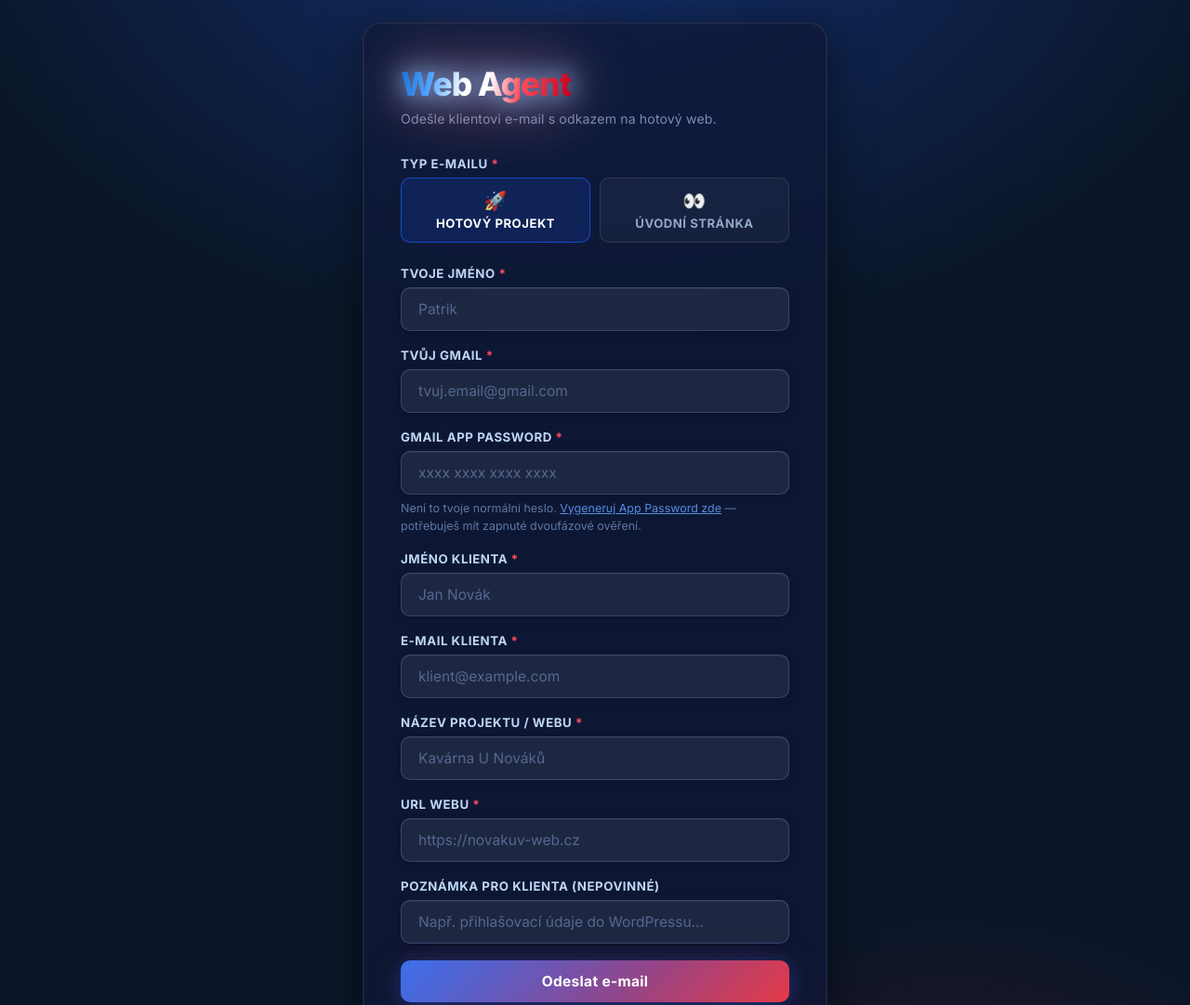
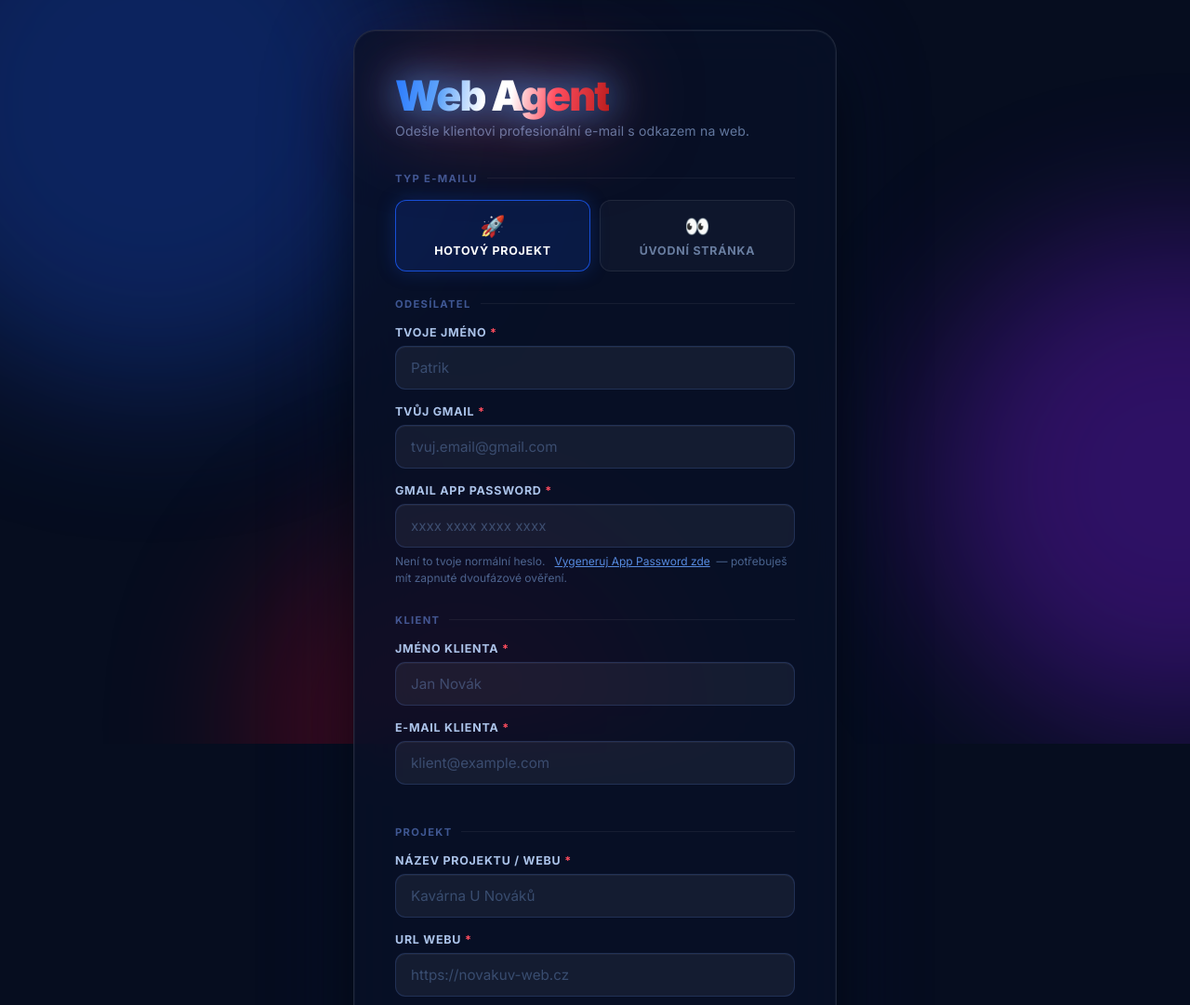
Before and after one commit to patrikkaleja2002-rgb/web-agent, a website: page public/index.html in a window 1280 px wide. Shown: the top 1081 px of the page at 93% size. Drawn offline with Linux system fonts and the light colour scheme.

Commit message:
Major visual redesign - animated bg, stronger card, section grouping

```diff
--- a/public/index.html
+++ b/public/index.html
@@ -3,244 +3,277 @@
 <head>
   <meta charset="UTF-8" />
   <meta name="viewport" content="width=device-width, initial-scale=1.0" />
-  <title>Web Agent – Odeslání webu klientovi</title>
+  <title>Web Agent</title>
   <style>
-    @import url('https://fonts.googleapis.com/css2?family=Inter:wght@400;500;600;700;800&display=swap');
+    @import url('https://fonts.googleapis.com/css2?family=Inter:wght@400;500;600;700;800;900&display=swap');
 
     *, *::before, *::after { box-sizing: border-box; margin: 0; padding: 0; }
 
     body {
-      font-family: 'Inter', -apple-system, BlinkMacSystemFont, sans-serif;
-      background: #0a1628;
+      font-family: 'Inter', sans-serif;
+      background: #060d1f;
       min-height: 100vh;
       display: flex;
       align-items: center;
       justify-content: center;
-      padding: 24px;
-      background-image:
-        radial-gradient(ellipse 80% 60% at 50% -10%, rgba(30, 80, 200, 0.45) 0%, transparent 70%),
-        radial-gradient(ellipse 50% 40% at 80% 110%, rgba(180, 20, 30, 0.2) 0%, transparent 60%);
+      padding: 32px 16px;
+      overflow-x: hidden;
     }
 
-    .card {
-      background: rgba(15, 25, 55, 0.75);
-      backdrop-filter: blur(20px);
-      -webkit-backdrop-filter: blur(20px);
-      border: 1px solid rgba(255,255,255,0.08);
-      border-radius: 20px;
-      box-shadow:
-        0 8px 48px rgba(0,0,0,0.5),
-        0 0 0 1px rgba(255,255,255,0.04) inset;
-      padding: 44px 40px;
-      width: 100%;
-      max-width: 500px;
+    /* ── Animované pozadí ── */
+    .bg {
+      position: fixed;
+      inset: 0;
+      pointer-events: none;
+      z-index: 0;
+      overflow: hidden;
+    }
+    .orb {
+      position: absolute;
+      border-radius: 50%;
+      filter: blur(80px);
+      opacity: 0.35;
+      animation: drift 12s ease-in-out infinite alternate;
+    }
+    .orb1 { width: 600px; height: 600px; background: #1a4fd4; top: -200px; left: -150px; animation-delay: 0s; }
+    .orb2 { width: 500px; height: 500px; background: #7c1ae8; top: 30%; right: -200px; animation-delay: -4s; }
+    .orb3 { width: 400px; height: 400px; background: #c0001a; bottom: -150px; left: 20%; animation-delay: -8s; }
+    @keyframes drift {
+      from { transform: translate(0, 0) scale(1); }
+      to   { transform: translate(40px, 30px) scale(1.08); }
     }
 
-    /* ── Nadpis v barvách české vlajky ── */
-    .logo {
-      display: flex;
-      align-items: baseline;
-      gap: 0;
-      margin-bottom: 8px;
+    /* ── Karta ── */
+    .card {
+      position: relative;
+      z-index: 1;
+      background: rgba(8, 16, 40, 0.82);
+      backdrop-filter: blur(32px);
+      -webkit-backdrop-filter: blur(32px);
+      border: 1px solid rgba(255,255,255,0.1);
+      border-radius: 24px;
+      box-shadow:
+        0 0 0 1px rgba(255,255,255,0.04) inset,
+        0 32px 80px rgba(0,0,0,0.7),
+        0 0 120px rgba(26,79,212,0.12);
+      padding: 48px 44px;
+      width: 100%;
+      max-width: 520px;
     }
 
+    /* ── Logo ── */
+    .logo-wrap { margin-bottom: 6px; }
     .logo-text {
-      font-size: 2.2rem;
-      font-weight: 800;
-      letter-spacing: -1px;
-      background: linear-gradient(100deg,
-        #1a6fd4 0%,
-        #4fa3ff 18%,
-        #ffffff 38%,
-        #ffffff 52%,
-        #ff4d5e 70%,
-        #c0001a 100%
-      );
+      font-size: 2.8rem;
+      font-weight: 900;
+      letter-spacing: -2px;
+      line-height: 1;
+      background: linear-gradient(100deg, #2979ff 0%, #60a5fa 22%, #ffffff 42%, #ffffff 54%, #ff4d5e 74%, #b91c1c 100%);
       -webkit-background-clip: text;
       -webkit-text-fill-color: transparent;
       background-clip: text;
-      filter:
-        drop-shadow(0 0 12px rgba(80, 160, 255, 0.7))
-        drop-shadow(0 0 28px rgba(255, 77, 94, 0.45))
-        drop-shadow(0 0 6px rgba(255,255,255,0.3));
-      animation: pulse-glow 3s ease-in-out infinite;
+      animation: glow 3s ease-in-out infinite;
     }
-
-    @keyframes pulse-glow {
-      0%, 100% {
-        filter:
-          drop-shadow(0 0 10px rgba(80, 160, 255, 0.65))
-          drop-shadow(0 0 24px rgba(255, 77, 94, 0.4))
-          drop-shadow(0 0 5px rgba(255,255,255,0.25));
+    @keyframes glow {
+      0%,100% { filter: drop-shadow(0 0 14px rgba(80,160,255,.7)) drop-shadow(0 0 30px rgba(255,77,94,.4)); }
+      50%      { filter: drop-shadow(0 0 22px rgba(80,160,255,1))  drop-shadow(0 0 50px rgba(255,77,94,.65)); }
     }
-      50% {
-        filter:
-          drop-shadow(0 0 18px rgba(80, 160, 255, 0.9))
-          drop-shadow(0 0 40px rgba(255, 77, 94, 0.6))
-          drop-shadow(0 0 12px rgba(255,255,255,0.5));
-      }
-    }
-
     .subtitle {
       font-size: 0.88rem;
-      color: rgba(180, 200, 240, 0.65);
-      margin-bottom: 32px;
+      color: rgba(160,190,240,0.6);
+      margin-bottom: 36px;
       letter-spacing: 0.01em;
     }
 
-    /* ── Oddělovač sekce ── */
-    .section-divider {
-      border: none;
-      border-top: 1px solid rgba(255,255,255,0.07);
-      margin: 6px 0 22px;
+    /* ── Sekce ── */
+    .section {
+      margin-bottom: 28px;
+    }
+    .section-title {
+      font-size: 0.7rem;
+      font-weight: 700;
+      letter-spacing: 0.12em;
+      text-transform: uppercase;
+      color: rgba(120,160,255,0.5);
+      margin-bottom: 16px;
+      display: flex;
+      align-items: center;
+      gap: 10px;
+    }
+    .section-title::after {
+      content: '';
+      flex: 1;
+      height: 1px;
+      background: rgba(255,255,255,0.06);
     }
 
-    .section-label {
-      font-size: 0.72rem;
-      font-weight: 600;
-      letter-spacing: 0.1em;
+    /* ── Přepínač ── */
+    .type-switch {
+      display: grid;
+      grid-template-columns: 1fr 1fr;
+      gap: 10px;
+      margin-bottom: 28px;
+    }
+    .type-btn {
+      cursor: pointer;
+      padding: 14px 10px;
+      border-radius: 12px;
+      border: 1.5px solid rgba(255,255,255,0.08);
+      background: rgba(255,255,255,0.03);
+      text-align: center;
+      transition: all 0.22s;
+      user-select: none;
+    }
+    .type-btn .icon { font-size: 22px; margin-bottom: 6px; }
+    .type-btn .label {
+      font-size: 0.78rem;
+      font-weight: 700;
+      letter-spacing: 0.06em;
       text-transform: uppercase;
-      color: rgba(150,180,240,0.5);
-      margin-bottom: 14px;
+      color: rgba(180,210,255,0.55);
+      transition: color 0.22s;
+    }
+    .type-btn.active-done {
+      border-color: rgba(26,86,232,0.9);
+      background: rgba(26,86,232,0.16);
+      box-shadow: 0 0 20px rgba(26,86,232,0.25);
+    }
+    .type-btn.active-done .label { color: #fff; }
+    .type-btn.active-demo {
+      border-color: rgba(124,58,237,0.9);
+      background: rgba(124,58,237,0.16);
+      box-shadow: 0 0 20px rgba(124,58,237,0.25);
+    }
+    .type-btn.active-demo .label { color: #fff; }
+
+    /* ── Pole ── */
+    label {
+      display: block;
+      font-size: 0.78rem;
+      font-weight: 700;
+      color: rgba(190,215,255,0.9);
+      margin-bottom: 7px;
+      letter-spacing: 0.06em;
+      text-transform: uppercase;
+    }
+    .required::after { content: " *"; color: #ff4d5e; }
+
+    input {
+      width: 100%;
+      padding: 13px 16px;
+      background: rgba(255,255,255,0.055);
+      border: 1.5px solid rgba(100,150,255,0.18);
+      border-radius: 11px;
+      font-size: 0.95rem;
+      font-family: inherit;
+      color: #fff;
+      outline: none;
+      margin-bottom: 16px;
+      transition: all 0.2s;
+      box-shadow: inset 0 1px 0 rgba(255,255,255,0.05);
+    }
+    input::placeholder { color: rgba(130,170,230,0.35); }
+    input:hover { border-color: rgba(100,150,255,0.38); background: rgba(255,255,255,0.075); }
+    input:focus {
+      border-color: rgba(80,140,255,0.85);
+      background: rgba(20,50,140,0.22);
+      box-shadow: 0 0 0 3px rgba(70,120,255,0.18), 0 0 28px rgba(70,120,255,0.1);
     }
 
-    label {
-      display: block;
-      font-size: 0.83rem;
-      font-weight: 700;
-      color: rgba(200, 225, 255, 0.95);
-      margin-bottom: 7px;
-      letter-spacing: 0.04em;
-      text-transform: uppercase;
+    .hint {
+      margin-top: -10px;
+      margin-bottom: 16px;
+      font-size: 0.75rem;
+      color: rgba(130,170,230,0.55);
+      line-height: 1.55;
     }
+    .hint a { color: rgba(100,160,255,0.85); text-decoration: underline; }
 
-    .required::after {
-      content: " *";
-      color: #ff4d5e;
-    }
-
-    input, textarea {
-      width: 100%;
-      padding: 13px 18px;
-      background: rgba(255,255,255,0.07);
-      border: 1.5px solid rgba(120, 170, 255, 0.25);
-      border-radius: 10px;
-      font-size: 0.97rem;
-      font-family: inherit;
-      color: #ffffff;
-      transition: border-color 0.2s, box-shadow 0.2s, background 0.2s;
-      outline: none;
-      margin-bottom: 18px;
-      box-shadow: 0 2px 8px rgba(0,0,0,0.2), inset 0 1px 0 rgba(255,255,255,0.06);
-    }
-
-    input::placeholder, textarea::placeholder {
-      color: rgba(150, 185, 240, 0.45);
-    }
-
-    input:hover, textarea:hover {
-      border-color: rgba(120, 170, 255, 0.5);
-      background: rgba(255,255,255,0.1);
-    }
-
-    input:focus, textarea:focus {
-      border-color: rgba(100, 160, 255, 0.85);
-      background: rgba(20, 50, 130, 0.25);
-      box-shadow: 0 0 0 3px rgba(80, 130, 255, 0.2), 0 0 24px rgba(80, 130, 255, 0.15);
-    }
-
-    textarea {
-      resize: vertical;
-      min-height: 80px;
-    }
-
+    /* ── Tlačítko ── */
     button {
       width: 100%;
-      padding: 13px;
-      background: linear-gradient(135deg, #1a56e8 0%, #e63946 100%);
+      padding: 15px;
+      background: linear-gradient(135deg, #1a56e8 0%, #7c1ae8 50%, #e63946 100%);
+      background-size: 200% 200%;
       color: #fff;
       border: none;
-      border-radius: 10px;
-      font-size: 0.97rem;
-      font-weight: 700;
+      border-radius: 12px;
+      font-size: 1rem;
+      font-weight: 800;
       font-family: inherit;
-      letter-spacing: 0.02em;
+      letter-spacing: 0.04em;
       cursor: pointer;
       position: relative;
-      transition: transform 0.15s, box-shadow 0.2s, opacity 0.2s;
-      box-shadow: 0 4px 20px rgba(26, 86, 232, 0.4), 0 0 40px rgba(230, 57, 70, 0.15);
+      overflow: hidden;
+      transition: transform 0.15s, box-shadow 0.2s;
+      box-shadow: 0 6px 28px rgba(26,86,232,0.45), 0 0 60px rgba(230,57,70,0.15);
+      animation: btn-shift 6s ease infinite;
+      margin-top: 8px;
     }
-
+    @keyframes btn-shift {
+      0%,100% { background-position: 0% 50%; }
+      50%      { background-position: 100% 50%; }
+    }
     button::before {
       content: '';
       position: absolute;
       inset: 0;
-      border-radius: 10px;
-      background: linear-gradient(135deg, rgba(255,255,255,0.15) 0%, transparent 60%);
+      background: linear-gradient(135deg, rgba(255,255,255,0.18) 0%, transparent 55%);
       pointer-events: none;
     }
+    button:hover:not(:disabled) {
+      transform: translateY(-2px);
+      box-shadow: 0 12px 40px rgba(26,86,232,0.6), 0 0 80px rgba(230,57,70,0.25);
+    }
+    button:active:not(:disabled) { transform: translateY(0); }
+    button:disabled { opacity: 0.4; cursor: not-allowed; transform: none; box-shadow: none; animation: none; }
 
-    button:hover:not(:disabled) {
-      transform: translateY(-1px);
-      box-shadow: 0 8px 30px rgba(26, 86, 232, 0.55), 0 0 60px rgba(230, 57, 70, 0.25);
-    }
-
-    button:active:not(:disabled) {
-      transform: translateY(0);
-    }
-
-    button:disabled {
-      opacity: 0.45;
-      cursor: not-allowed;
-      transform: none;
-      box-shadow: none;
-    }
-
+    /* ── Status ── */
     #status {
       margin-top: 16px;
-      padding: 12px 16px;
-      border-radius: 10px;
+      padding: 13px 18px;
+      border-radius: 12px;
       font-size: 0.88rem;
       display: none;
+      font-weight: 500;
     }
-
-    #status.success {
-      background: rgba(16, 185, 129, 0.12);
-      color: #6ee7b7;
-      border: 1px solid rgba(110, 231, 183, 0.25);
-    }
-
-    #status.error {
-      background: rgba(230, 57, 70, 0.1);
-      color: #fca5a5;
-      border: 1px solid rgba(252, 165, 165, 0.25);
-    }
+    #status.success { background: rgba(16,185,129,0.12); color: #6ee7b7; border: 1px solid rgba(110,231,183,0.22); }
+    #status.error   { background: rgba(230,57,70,0.1);   color: #fca5a5; border: 1px solid rgba(252,165,165,0.22); }
   </style>
 </head>
 <body>
+  <div class="bg">
+    <div class="orb orb1"></div>
+    <div class="orb orb2"></div>
+    <div class="orb orb3"></div>
+  </div>
+
   <div class="card">
-    <div class="logo">
+    <div class="logo-wrap">
       <span class="logo-text">Web Agent</span>
     </div>
-    <p class="subtitle">Odešle klientovi e-mail s odkazem na hotový web.</p>
+    <p class="subtitle">Odešle klientovi profesionální e-mail s odkazem na web.</p>
 
     <form id="sendForm">
 
-      <!-- Typ emailu -->
-      <label class="required">Typ e-mailu</label>
-      <div style="display:flex;gap:10px;margin-bottom:18px">
-        <label id="tab-done" onclick="setType('done')" style="flex:1;cursor:pointer;padding:12px;border-radius:10px;border:1.5px solid rgba(26,86,232,0.8);background:rgba(26,86,232,0.18);text-align:center;transition:all 0.2s">
-          <div style="font-size:20px;margin-bottom:4px">🚀</div>
-          <div style="color:#fff;font-size:0.82rem;font-weight:700;text-transform:uppercase;letter-spacing:0.04em">Hotový projekt</div>
-        </label>
-        <label id="tab-demo" onclick="setType('demo')" style="flex:1;cursor:pointer;padding:12px;border-radius:10px;border:1.5px solid rgba(255,255,255,0.1);background:rgba(255,255,255,0.04);text-align:center;transition:all 0.2s">
-          <div style="font-size:20px;margin-bottom:4px">👀</div>
-          <div style="color:rgba(200,225,255,0.7);font-size:0.82rem;font-weight:700;text-transform:uppercase;letter-spacing:0.04em">Úvodní stránka</div>
-        </label>
+      <!-- Typ -->
+      <div class="section-title">Typ e-mailu</div>
+      <div class="type-switch">
+        <div id="tab-done" class="type-btn active-done" onclick="setType('done')">
+          <div class="icon">🚀</div>
+          <div class="label">Hotový projekt</div>
+        </div>
+        <div id="tab-demo" class="type-btn" onclick="setType('demo')">
+          <div class="icon">👀</div>
+          <div class="label">Úvodní stránka</div>
+        </div>
       </div>
       <input type="hidden" id="emailType" value="done" />
 
       <!-- Odesílatel -->
+      <div class="section">
+        <div class="section-title">Odesílatel</div>
+
         <label class="required" for="senderName">Tvoje jméno</label>
         <input type="text" id="senderName" placeholder="Patrik" required />
 
@@ -249,20 +282,28 @@
 
         <label class="required" for="appPassword">Gmail App Password</label>
         <input type="password" id="appPassword" placeholder="xxxx xxxx xxxx xxxx" required />
-      <div style="margin-top:-12px;margin-bottom:18px;font-size:0.78rem;color:rgba(150,185,240,0.6);line-height:1.5">
-        Není to tvoje normální heslo.
-        <a href="https://myaccount.google.com/apppasswords" target="_blank" style="color:rgba(100,160,255,0.85);text-decoration:underline">Vygeneruj App Password zde</a>
-        — potřebuješ mít zapnuté dvoufázové ověření.
+        <p class="hint">
+          Není to tvoje normální heslo. &nbsp;
+          <a href="https://myaccount.google.com/apppasswords" target="_blank">Vygeneruj App Password zde</a>
+          &nbsp;— potřebuješ mít zapnuté dvoufázové ověření.
+        </p>
       </div>
 
       <!-- Klient -->
+      <div class="section">
+        <div class="section-title">Klient</div>
+
         <label class="required" for="clientName">Jméno klienta</label>
         <input type="text" id="clientName" placeholder="Jan Novák" required />
 
         <label class="required" for="clientEmail">E-mail klienta</label>
         <input type="email" id="clientEmail" placeholder="klient@example.com" required />
+      </div>
 
       <!-- Projekt -->
+      <div class="section">
+        <div class="section-title">Projekt</div>
+
         <label class="required" for="projectName">Název projektu / webu</label>
         <input type="text" id="projectName" placeholder="Kavárna U Nováků" required />
 
@@ -271,8 +312,9 @@
 
         <label for="note">Poznámka pro klienta (nepovinné)</label>
         <input type="text" id="note" placeholder="Např. přihlašovací údaje do WordPressu…" />
+      </div>
 
-      <button type="submit" id="sendBtn">Odeslat e-mail</button>
+      <button type="submit" id="sendBtn">✉️ &nbsp;Odeslat e-mail</button>
     </form>
 
     <div id="status"></div>
@@ -287,21 +329,8 @@
       document.getElementById("emailType").value = t;
       const done = document.getElementById("tab-done");
       const demo = document.getElementById("tab-demo");
-      if (t === "done") {
-        done.style.border = "1.5px solid rgba(26,86,232,0.8)";
-        done.style.background = "rgba(26,86,232,0.18)";
-        done.querySelector("div:last-child").style.color = "#fff";
-        demo.style.border = "1.5px solid rgba(255,255,255,0.1)";
-        demo.style.background = "rgba(255,255,255,0.04)";
-        demo.querySelector("div:last-child").style.color = "rgba(200,225,255,0.7)";
-      } else {
-        demo.style.border = "1.5px solid rgba(124,58,237,0.8)";
-        demo.style.background = "rgba(124,58,237,0.18)";
-        demo.querySelector("div:last-child").style.color = "#fff";
-        done.style.border = "1.5px solid rgba(255,255,255,0.1)";
-        done.style.background = "rgba(255,255,255,0.04)";
-        done.querySelector("div:last-child").style.color = "rgba(200,225,255,0.7)";
-      }
+      done.className = "type-btn" + (t === "done" ? " active-done" : "");
+      demo.className = "type-btn" + (t === "demo" ? " active-demo" : "");
     }
 
     form.addEventListener("submit", async (e) => {
@@ -320,7 +349,6 @@
         projectName: document.getElementById("projectName").value.trim(),
         websiteUrl:  document.getElementById("websiteUrl").value.trim(),
         note:        document.getElementById("note").value.trim(),
-
       };
 
       try {
@@ -330,22 +358,22 @@
           body: JSON.stringify(payload),
         });
         const data = await res.json();
-
         if (res.ok) {
           statusEl.className = "success";
-          statusEl.textContent = data.message;
+          statusEl.textContent = "✅ " + data.message;
           form.reset();
+          setType("done");
         } else {
           statusEl.className = "error";
-          statusEl.textContent = data.error;
+          statusEl.textContent = "❌ " + data.error;
         }
       } catch {
         statusEl.className = "error";
-        statusEl.textContent = "Nepodařilo se spojit se serverem.";
+        statusEl.textContent = "❌ Nepodařilo se spojit se serverem.";
       } finally {
         statusEl.style.display = "block";
         btn.disabled = false;
-        btn.textContent = "Odeslat e-mail";
+        btn.innerHTML = "✉️ &nbsp;Odeslat e-mail";
       }
     });
   </script>
```
Lines whose indentation alone changed are shown as unchanged.
